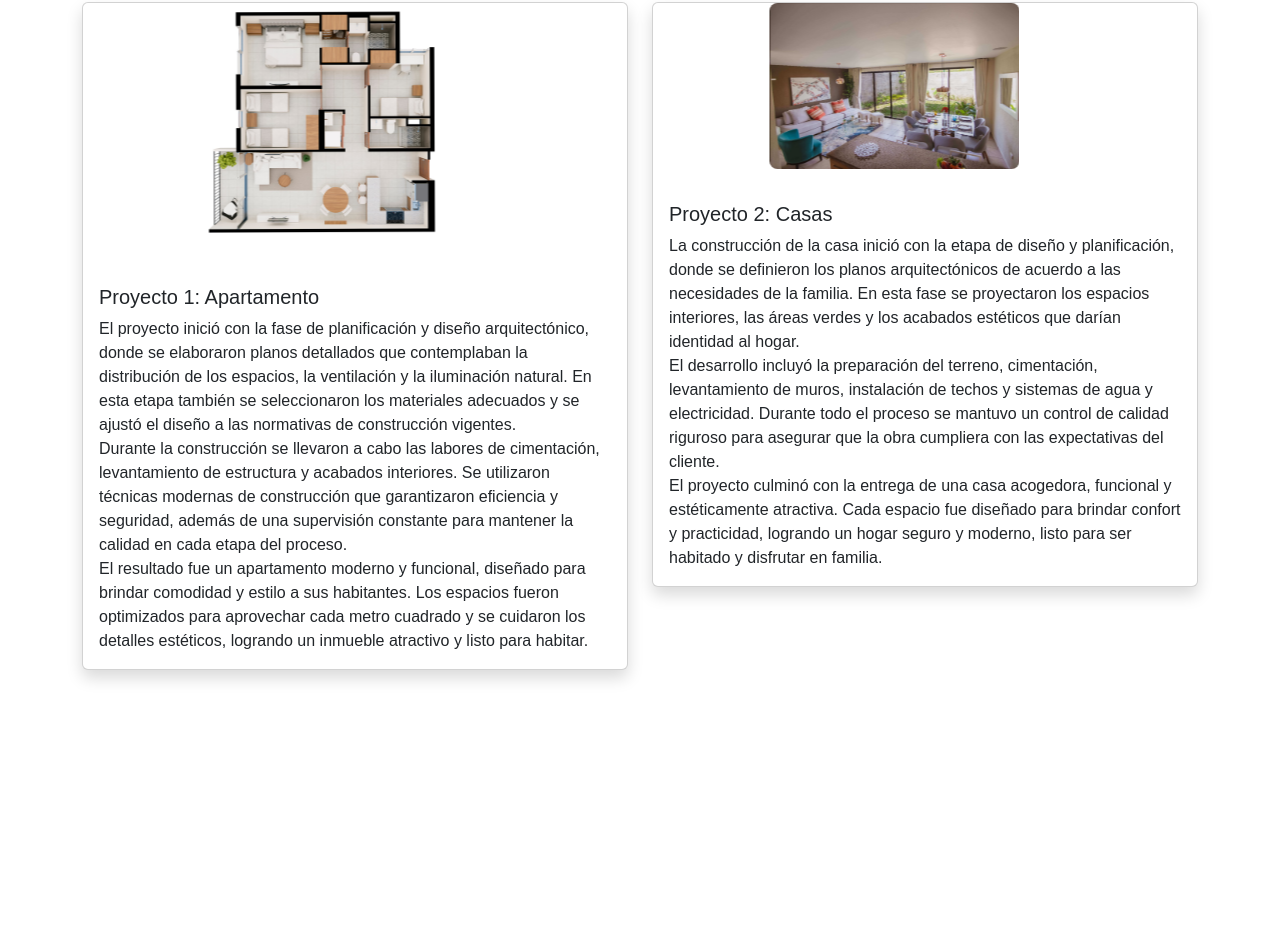
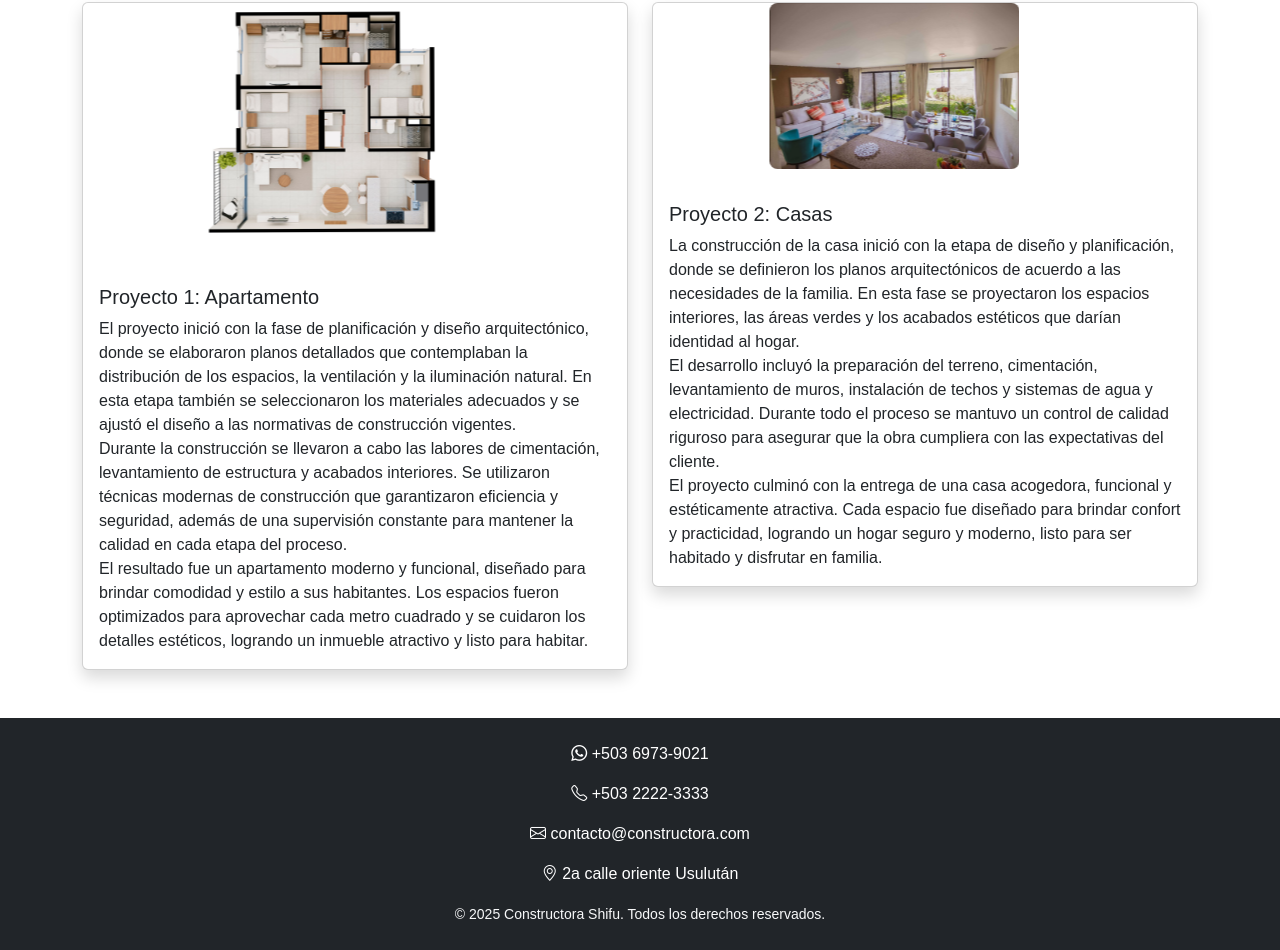
Before and after one commit to williamvega01/Pagina-web-Constructora-Shifu, a plain HTML site: page proyectos.html in a window 1280 px wide. Shown: the part 204-1154 px from the top of the page. Before the commit the page ends 922 px from the top, so only its background shows below. Drawn offline with nearby package versions, Linux system fonts and the light colour scheme.

Commit message:
Update proyectos.html

```diff
--- a/proyectos.html
+++ b/proyectos.html
@@ -287,6 +287,21 @@
     </div>
   </div>
 
+	<!-- ==================== Footer ==================== -->
+    <footer id="contacto" class="bg-dark text-light py-4">
+        <div class="container text-center">
+            <p><a href="https://wa.me/50369739021" class="text-white text-decoration-none"><i class="bi bi-whatsapp"></i> +503 6973-9021</a></p>
+            <p><a href="tel:+50322223333" class="text-white text-decoration-none"><i class="bi bi-telephone"></i> +503 2222-3333</a></p>
+            <p><a href="mailto:contacto@constructora.com" class="text-white text-decoration-none"><i class="bi bi-envelope"></i> contacto@constructora.com</a></p>
+            <p><a href="https://www.google.com/maps/place/2a+calle+oriente+Usulut%C3%A1n" target="_blank" class="text-white text-decoration-none"><i class="bi bi-geo-alt"></i> 2a calle oriente Usulután</a></p>
+            <small>&copy; 2025 Constructora Shifu. Todos los derechos reservados.</small>
+        </div>
+    </footer>
+
+    <script src="https://cdn.jsdelivr.net/npm/bootstrap@5.3.3/dist/js/bootstrap.bundle.min.js"></script>
+</body>
+</html>
+
   <!-- Bootstrap JS -->
   <script src="https://cdn.jsdelivr.net/npm/bootstrap@5.3.2/dist/js/bootstrap.bundle.min.js"></script>
 </body>
```
